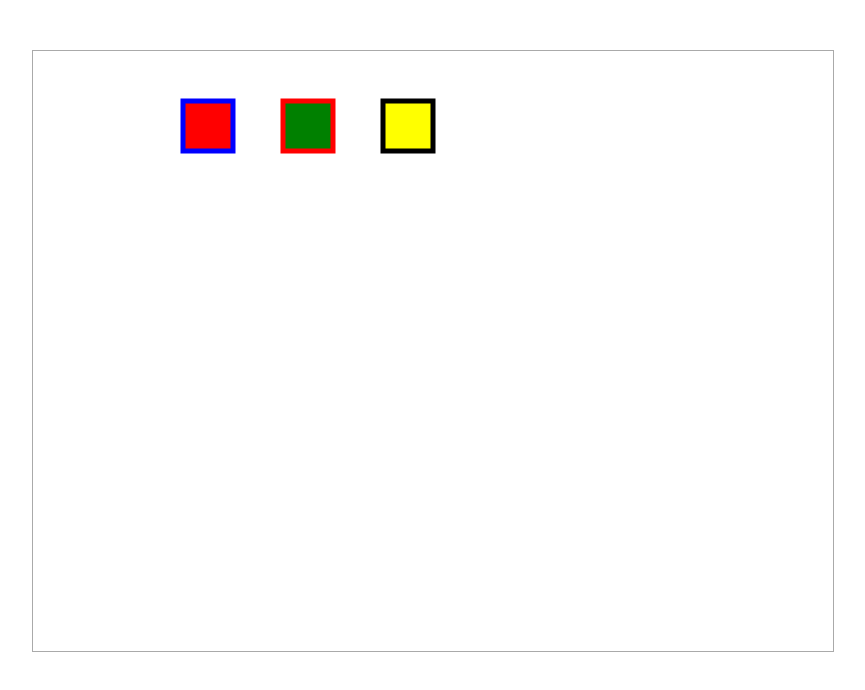
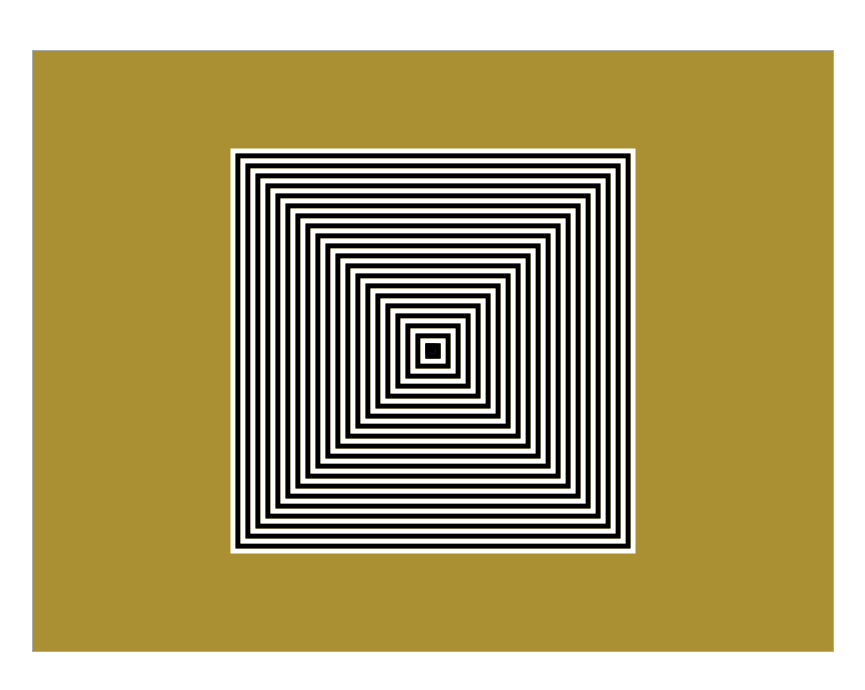
Before and after one commit to PeakJ/alwaysDemo, a plain HTML site: page canvas.html in a window 1280 px wide. Shown: the whole page, without its empty margins (207-1072 px from the left). Drawn offline with Linux system fonts and the light colour scheme.

Commit message:
魔性的矩形

```diff
--- a/canvas.html
+++ b/canvas.html
@@ -2,7 +2,7 @@
 <html lang="zh">
 <head>
     <meta charset="UTF-8">
-    <title>封装绘制矩形方法</title>
+    <title>绘制魔性图形</title>
 </head>
 <body>
 <div id="canvas-warp">
@@ -18,25 +18,44 @@
         canvas.height = 600;
         var context = canvas.getContext("2d");
 
-        drawRect(context, 150, 50, 50, 50, "red", 5, "blue");
-        drawRect(context, 250, 50, 50, 50, "green", 5, "red");
-        drawRect(context, 350, 50, 50, 50, "yellow", 5, "black");
+        context.beginPath();
+        context.rect(0, 0, 800, 600);
+        context.fillStyle = "#AA9033";
+
+        context.fill();
+
+        context.beginPath();
+        for(var i=0; i<=20; i++){
+            drawWhiteRect(context, 200 + 10 * i, 100 + 10 * i, 400 - 20 * i, 400 - 20 * i);
+            drawBlackRect(context, 205 + 10 * i, 105 + 10 * i, 390 - 20 * i, 390 - 20 * i);
+        }
+
+        context.beginPath();
+        context.rect(395, 295, 5, 5);
+        context.fillStyle = "black";
+        context.lineWidth = 5;
+
+        context.fill();
+        context.stroke();
     }
 
-    function drawRect(cxt, x, y, width, height, fillColor, borderWidth, borderColor){
+    function drawBlackRect(cxt, x, y, width, height){
         cxt.beginPath();
-        cxt.moveTo(x, y);
-        cxt.lineTo(x + width, y);
-        cxt.lineTo(x + width, y + height);
-        cxt.lineTo(x, y + height);
-        cxt.lineTo(x, y);
-        cxt.closePath();
+        cxt.rect(x, y, width, height);
 
-        cxt.lineWidth = borderWidth;
-        cxt.strokeStyle = borderColor;
-        cxt.fillStyle = fillColor;
+        cxt.lineWidth = 5;
+        cxt.strokeStyle = "black";
 
-        cxt.fill();
+        cxt.stroke();
+    }
+
+    function drawWhiteRect(cxt, x, y, width, height){
+        cxt.beginPath();
+        cxt.rect(x, y, width, height);
+
+        cxt.lineWidth = 5;
+        cxt.strokeStyle = "white";
+
         cxt.stroke();
     }
 </script>
```
